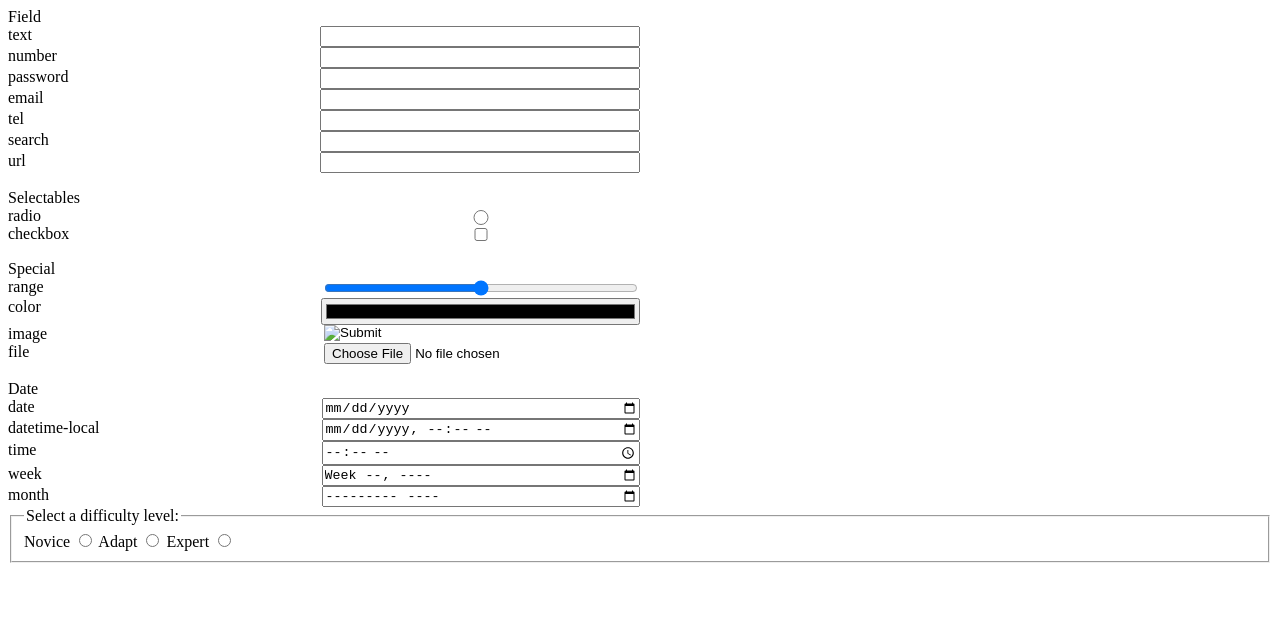
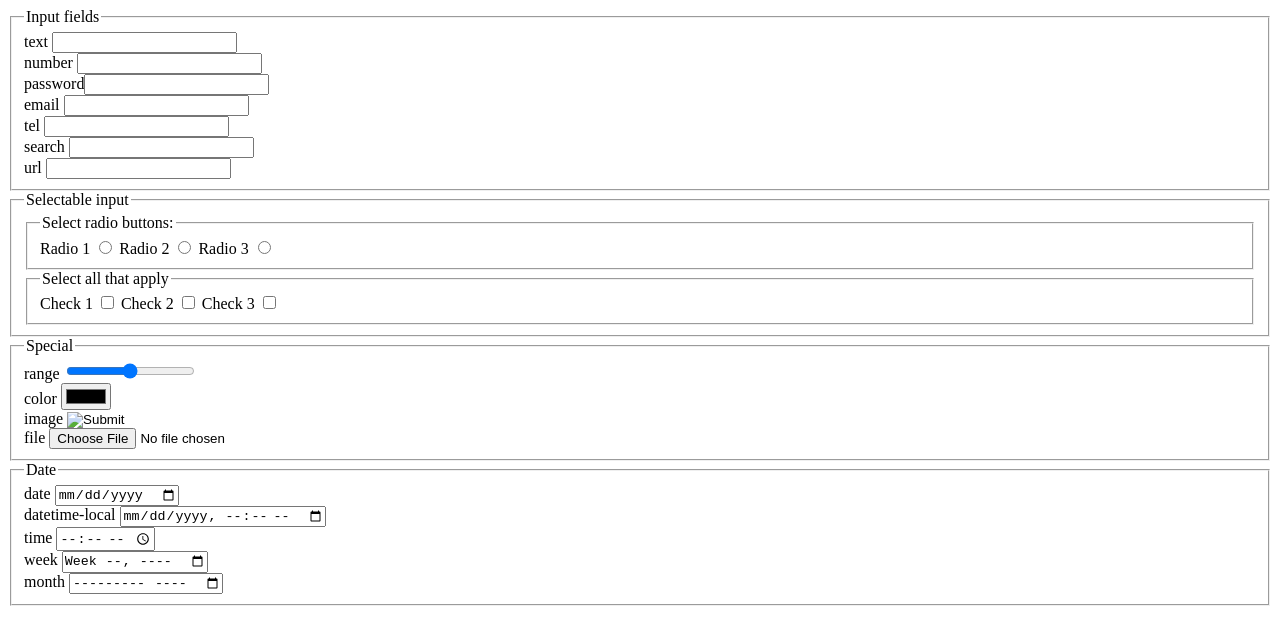
Before and after one commit to nGonium/guides, a plain HTML site: page HTML/forms.html in a window 1280 px wide. Drawn offline with Linux system fonts and the light colour scheme.

Commit message:
Add info to forms

```diff
--- a/HTML/forms.html
+++ b/HTML/forms.html
@@ -5,30 +5,13 @@
     <meta http-equiv="X-UA-Compatible" content="IE=edge" />
     <meta name="viewport" content="width=device-width, initial-scale=1.0" />
     <title>Forms</title>
-    <style>
-      form {
-        display: flex;
-        flex-direction: column;
-      }
-
-      form > div {
-        width: 50%;
-        display: flex;
-      }
-
-      form > div > * {
-        flex: 1;
-      }
-      span:not(:first-child) {
-        margin-top: 1rem;
-      }
-    </style>
   </head>
 
   <body>
     <form action="form-results.html" method="get">
       <!-- (div>label[for=]+input[type=""][name][id])*10 -->
-      <span>Field</span>
+      <fieldset>
+        <legend>Input fields</legend>
         <div>
           <label for="text">text</label>
           <input type="text" name="text" id="text" />
@@ -57,18 +40,35 @@
           <label for="url">url</label>
           <input type="url" name="url" id="url" />
         </div>
-
-      <span>Selectables</span>
+      </fieldset>
+      <fieldset>
+        <legend>Selectable input</legend>
         <div>
-        <label for="radio">radio</label>
-        <input type="radio" name="radio" id="radio" />
+          <!-- (label[for="radio-$"]{Radio $}+input[type="radio"][name="radio-group"][id="radio-$"])*3 -->
+          <fieldset>
+            <legend>Select radio buttons:</legend>
+            <label for="radio-1">Radio 1</label>
+            <input type="radio" name="radio-group" id="radio-1" />
+            <label for="radio-2">Radio 2</label>
+            <input type="radio" name="radio-group" id="radio-2" />
+            <label for="radio-3">Radio 3</label>
+            <input type="radio" name="radio-group" id="radio-3" />
+          </fieldset>
         </div>
         <div>
-        <label for="checkbox">checkbox</label
-        ><input type="checkbox" name="checkbox" id="checkbox" />
+          <fieldset>
+            <legend>Select all that apply</legend>
+            <label for="checkbox-1">Check 1</label>
+            <input type="checkbox" name="checkbox-1" id="checkbox-1">
+            <label for="checkbox-2">Check 2</label>
+            <input type="checkbox" name="checkbox-2" id="checkbox-2">
+            <label for="checkbox-3">Check 3</label>
+            <input type="checkbox" name="checkbox-3" id="checkbox-3">
+          </fieldset>
         </div>
-
-      <span>Special</span>
+      </fieldset>
+      <fieldset>
+        <legend>Special</legend>
         <div>
           <label for="range">range</label>
           <input type="range" name="range" id="range" />
@@ -85,8 +85,9 @@
           <label for="file">file</label>
           <input type="file" name="file" id="file" />
         </div>
-
-      <span>Date</span>
+      </fieldset>
+      <fieldset>
+        <legend>Date</legend>
         <div>
           <label for="date">date</label>
           <input type="date" name="date" id="date" />
@@ -111,16 +112,7 @@
           <label for="month">month</label>
           <input type="month" name="month" id="month" />
         </div>
+      </fieldset>
     </form>
   </body>
 </html>
-
-<fieldset>
-  <legend>Select a difficulty level: </legend>
-  <label for="novice">Novice</label>
-  <input type="radio" name="difficulty" id="novice">
-  <label for="adapt">Adapt</label>
-  <input type="radio" name="difficulty" id="adapt">
-  <label for="expert">Expert</label>
-  <input type="radio" name="difficulty" id="expert">
-</fieldset>
```
Lines whose indentation alone changed are shown as unchanged.
